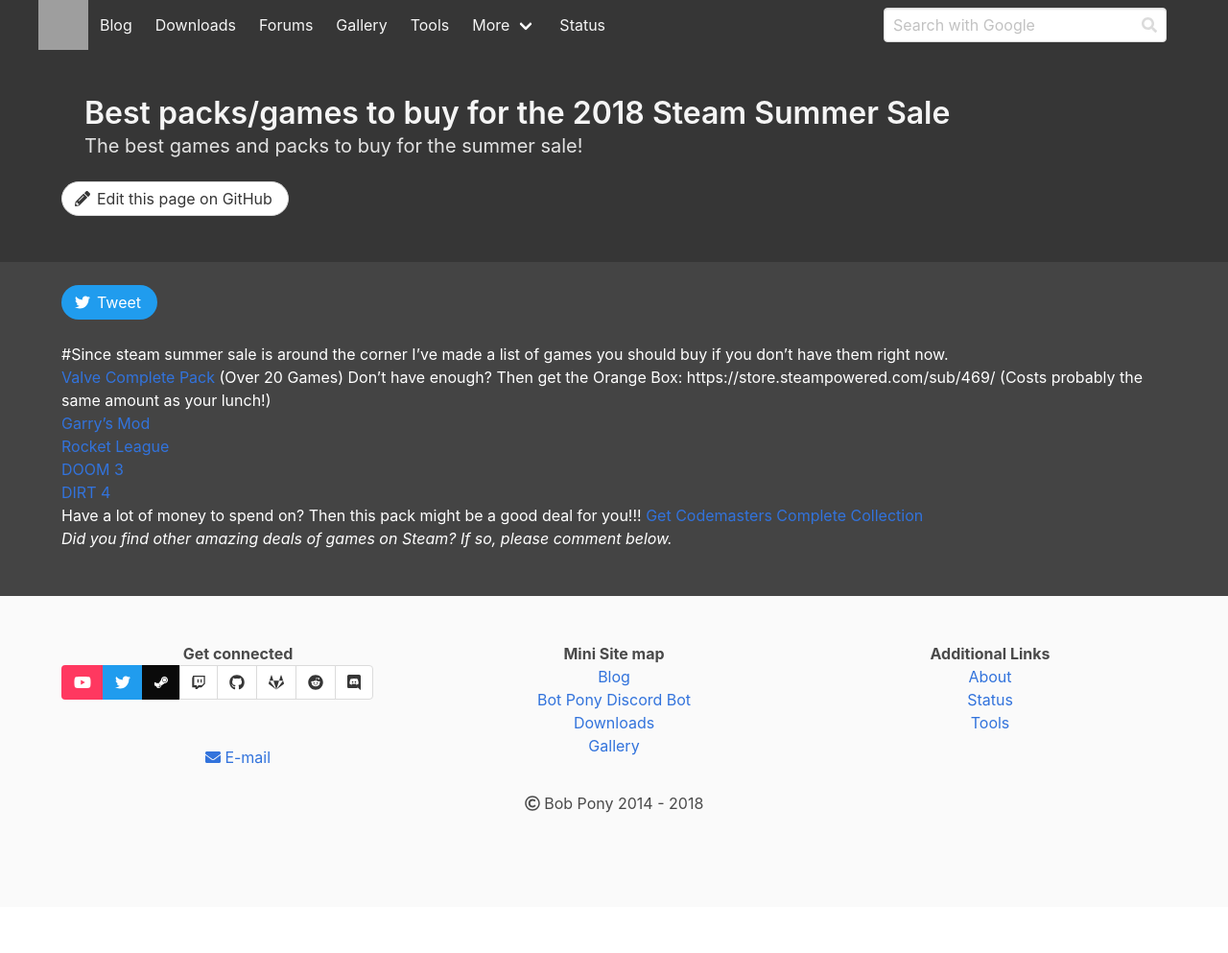
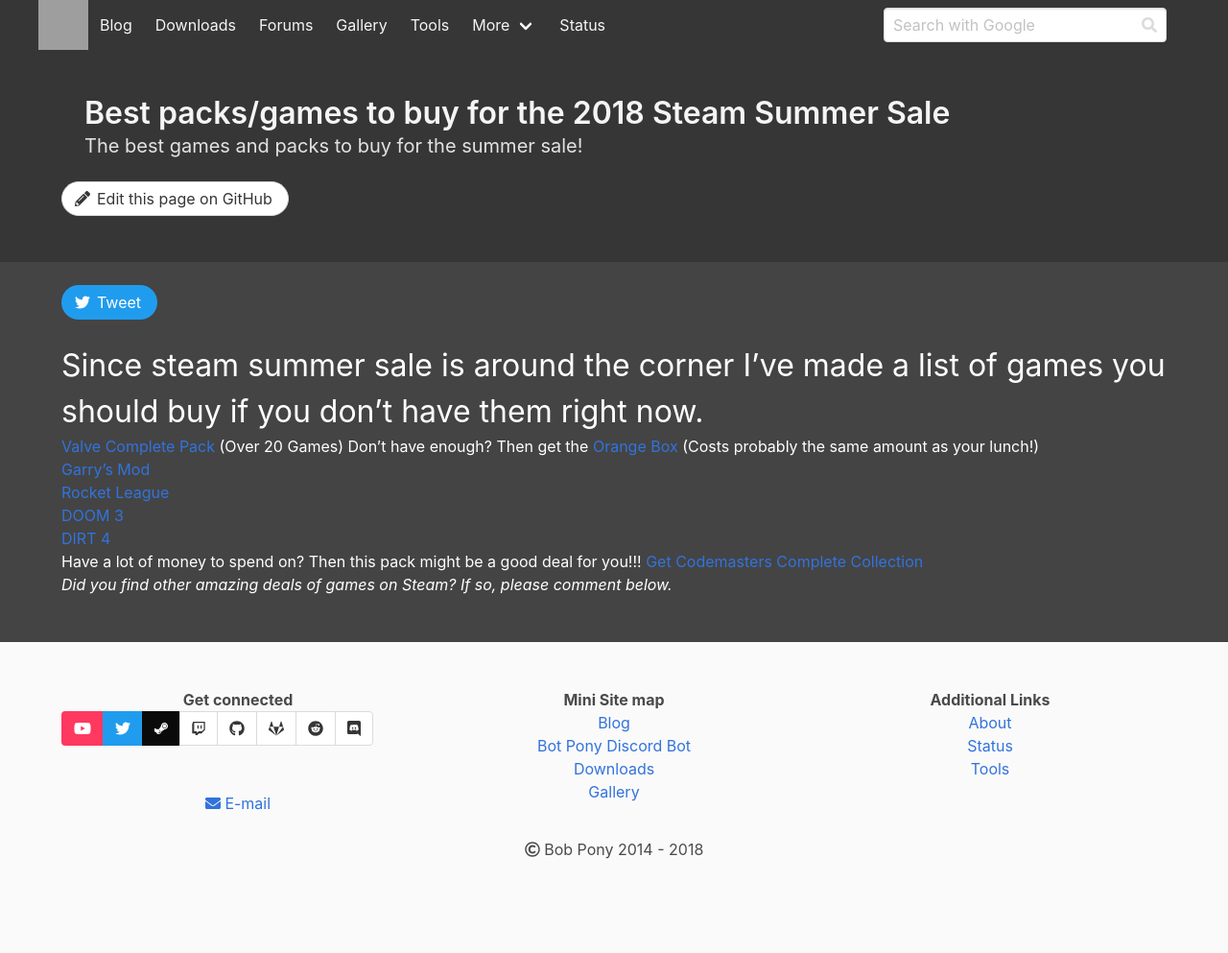
Before and after one commit to miklosakos/bobpony.org, a Jekyll site: the page built from _posts/2018-06-21-SteamSummerSale2018.md, in a window 1280 px wide. Shown: the whole page at 96% size. Built offline with Jekyll 4.4.1, drawn with Linux system fonts in a browser that asks for light colours; nearby versions of some CDN libraries; comment, search, counter and statistics services are not loaded; before the commit the page ends 945 px from its top, so only the background shows below that; grey boxes are pictures that could not be loaded.

Commit message:
Update 2018-06-21-SteamSummerSale2018.md

```diff
--- a/_posts/2018-06-21-SteamSummerSale2018.md
+++ b/_posts/2018-06-21-SteamSummerSale2018.md
@@ -8,10 +8,10 @@
 author-link: https://bobpony.org
 description: The best games and packs to buy for the summer sale!
 ---
-#Since steam summer sale is around the corner I've made a list of games you should buy if you don't have them right now.
+# Since steam summer sale is around the corner I've made a list of games you should buy if you don't have them right now.
 
 - [Valve Complete Pack](https://store.steampowered.com/bundle/232/Valve_Complete_Pack/) (Over 20 Games)
-Don't have enough? Then get the Orange Box: https://store.steampowered.com/sub/469/ (Costs probably the same amount as your lunch!)
+Don't have enough? Then get the [Orange Box](https://store.steampowered.com/sub/469/) (Costs probably the same amount as your lunch!)
 - [Garry's Mod](https://store.steampowered.com/app/4000/Garrys_Mod/)
 - [Rocket League](https://store.steampowered.com/app/252950/Rocket_League/)
 - [DOOM 3](https://store.steampowered.com/app/9050/DOOM_3/)
```
